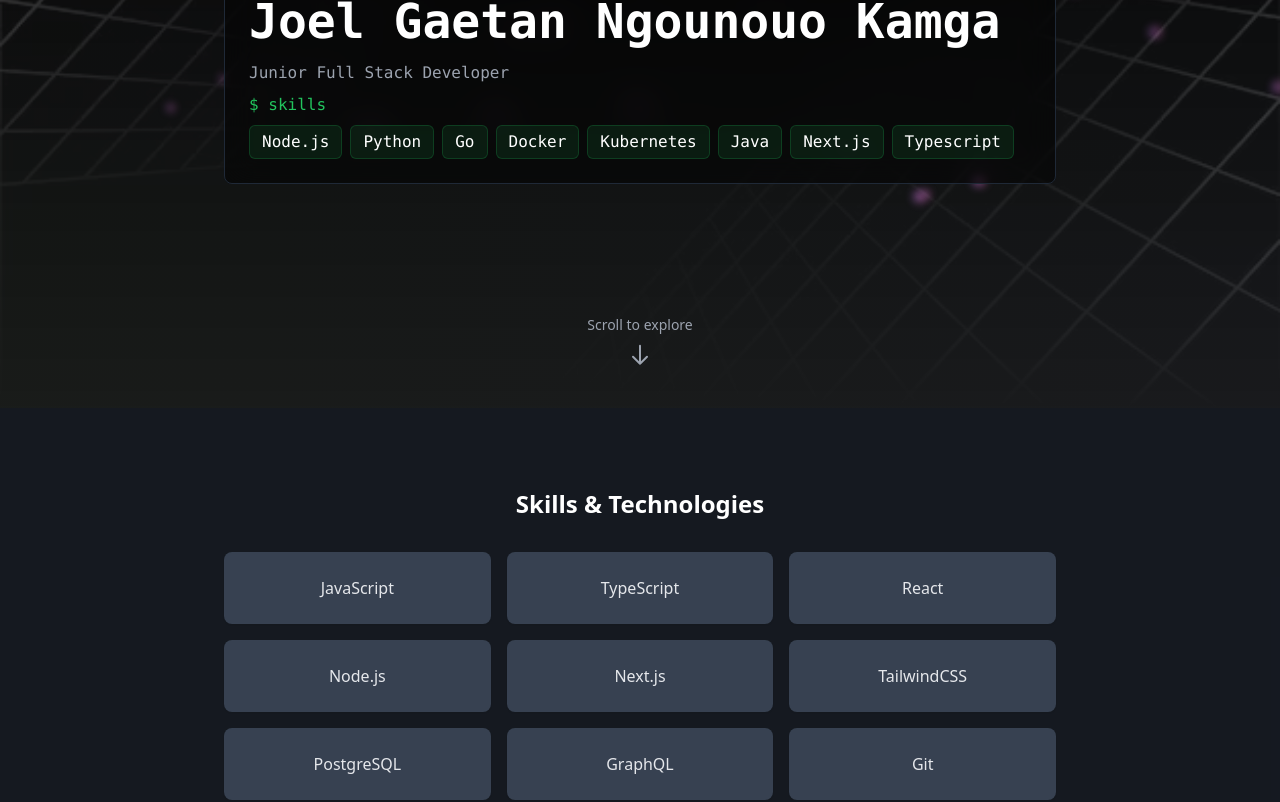
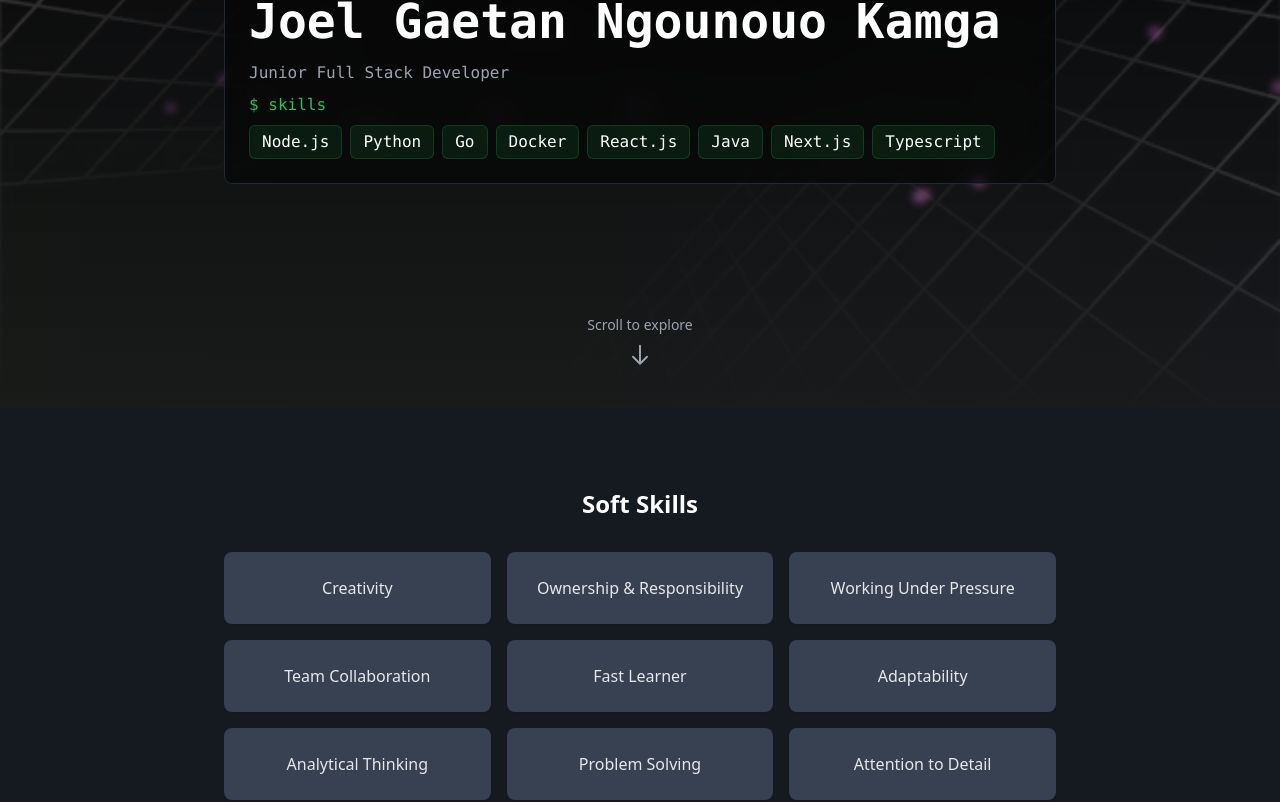
Before and after one commit to Joelnk237/my-portfolio, a Next.js app: page / in a window 1280 px wide. Shown: the part 440-1242 px from the top of the page. Built offline with nearby package versions, Linux system fonts and the light colour scheme.

Commit message:
Layout update

```diff
--- a/app/components/CompetencesSection.tsx
+++ b/app/components/CompetencesSection.tsx
@@ -83,7 +83,7 @@ export default function CompetencesSection() {
           viewport={{ once: true }}
           variants={fadeUp}
         >
-          Impact & Achievements
+          {/*Impact & Achievements*/}Behind the Code
         </motion.h2>
 
         {/* Boucle sur les sections */}
--- a/app/components/HeroSection.tsx
+++ b/app/components/HeroSection.tsx
@@ -99,7 +99,7 @@ const [isClient, setIsClient] = useState(false);
 						<span className="px-3 py-1 bg-green-500/10 rounded-md border border-green-500/20">Python</span>
 						<span className="px-3 py-1 bg-green-500/10 rounded-md border border-green-500/20">Go</span>
 						<span className="px-3 py-1 bg-green-500/10 rounded-md border border-green-500/20">Docker</span>
-						<span className="px-3 py-1 bg-green-500/10 rounded-md border border-green-500/20">Kubernetes</span>
+						<span className="px-3 py-1 bg-green-500/10 rounded-md border border-green-500/20">React.js</span>
 						<span className="px-3 py-1 bg-green-500/10 rounded-md border border-green-500/20">Java</span>
 						<span className="px-3 py-1 bg-green-500/10 rounded-md border border-green-500/20">Next.js</span>
 						<span className="px-3 py-1 bg-green-500/10 rounded-md border border-green-500/20">Typescript</span>
--- a/app/components/SkillsSection.tsx
+++ b/app/components/SkillsSection.tsx
@@ -3,15 +3,15 @@ import { motion } from "framer-motion";
 export default function SkillsSection() {
 	//const skills = ['JavaScript', 'TypeScript', 'React', 'Node.js', 'Next.js', 'TailwindCSS', 'PostgreSQL', 'GraphQL', 'Git'];
 	const skills = [
-    'JavaScript',
-    'TypeScript',
-    'React',
-    'Node.js',
-    'Next.js',
-    'TailwindCSS',
-    'PostgreSQL',
-	'GraphQL',
-    'Git'
+    'Creativity',
+    'Ownership & Responsibility',
+    'Working Under Pressure',
+    'Team Collaboration',
+    'Fast Learner',
+    'Adaptability',
+    'Analytical Thinking',
+	'Problem Solving',
+    'Attention to Detail'
   ];
 
   // Animation "container" (coordonne les enfants)
@@ -46,7 +46,7 @@ export default function SkillsSection() {
           transition={{ duration: 0.6, ease: "easeOut" }}
           viewport={{ once: true }}
         >
-          Skills & Technologies
+          Soft Skills{/*& Technologies*/}
         </motion.h2>
 
         {/* Grille animée */}
```
